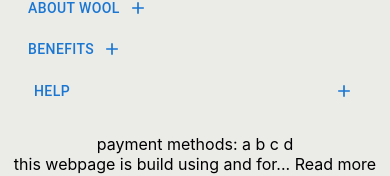
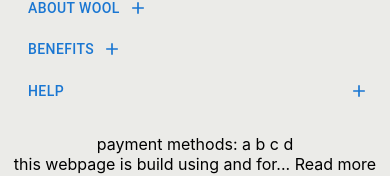
Before and after one commit to GoranAviani/react_web, a React (Create React App) app: page / in a window 390 px wide. Shown: the part 1495-1671 px from the top of the page. Built offline with nearby package versions, Linux system fonts and the light colour scheme.

Commit message:
footer changes

```diff
--- a/src/components/Footer/Footer.css
+++ b/src/components/Footer/Footer.css
@@ -65,4 +65,8 @@
 
     }
 
+    .Footer .SiteLinks .Header .ButtonGroup:first-child {
+        display: flex;
+    }
+
 }
--- a/src/components/Footer/Footer.js
+++ b/src/components/Footer/Footer.js
@@ -63,13 +63,13 @@ const Footer = () => {
                         {isMobile ?
 
                             <div className='ButtonGroup'>
-                                <Button
+                                <Button style={{minWidth: "90%", justifyContent: "flex-start"}}
                                         onClick={() => {
                                             setShowHelpMobileHeader(!showHelpMobileHeader)
                                         }}>
                                     {TEXT.help}
                                 </Button>
-                                <Button
+                                <Button style={{minWidth: "10%"}}
                                         onClick={() => {
                                             setShowHelpMobileHeader(!showHelpMobileHeader)
                                         }} endIcon={showHelpMobileHeader ? <RemoveIcon/> : <AddIcon/>}>
```
Lines whose indentation alone changed are shown as unchanged.
